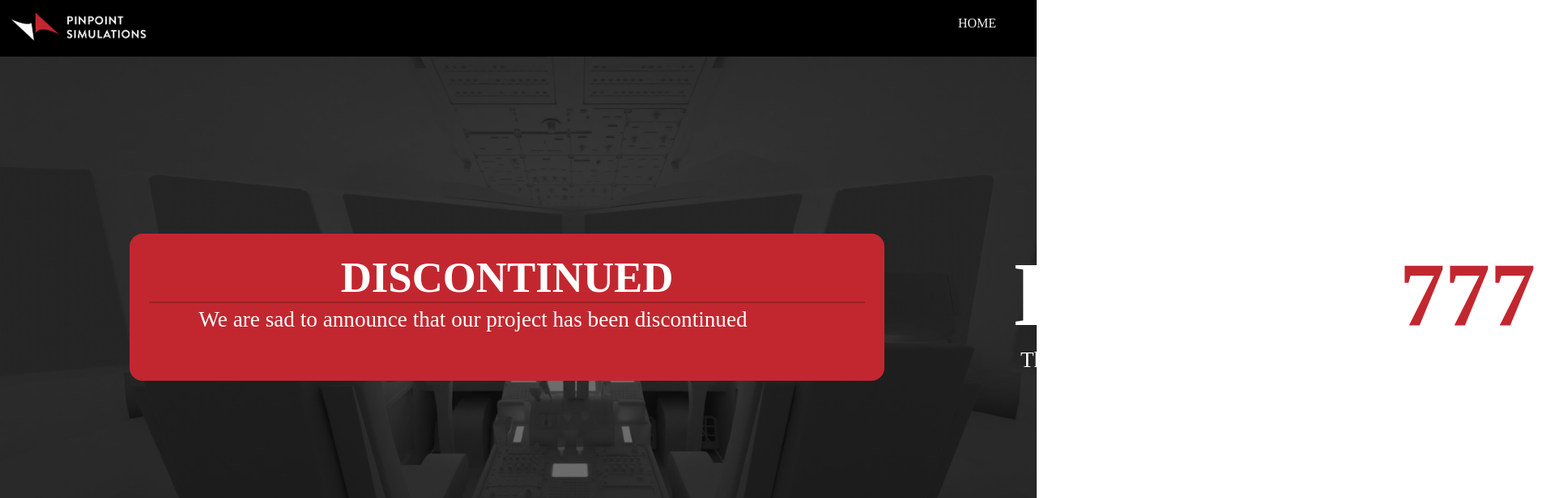
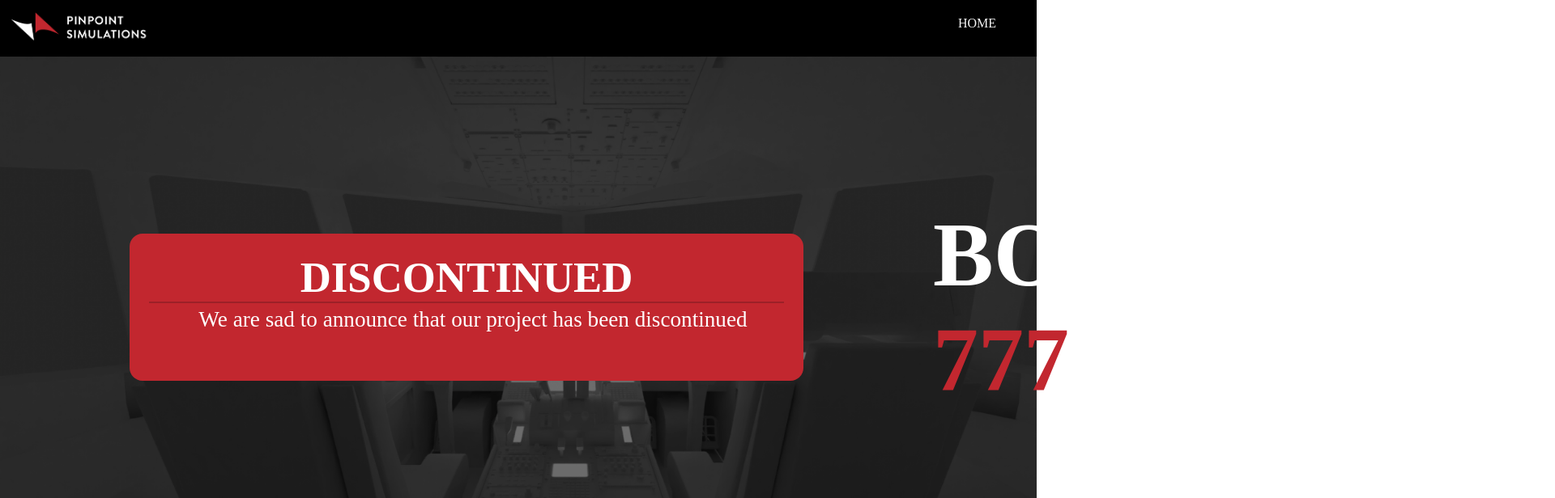
Before and after one commit to Pinpoint-Simulations/website, a Next.js app: page /Home in a window 1280 px wide. Shown: the top 616 px of the page at 81% size, 1920 px wide, since content can reach past the window. Built offline with nearby package versions, Linux system fonts and the light colour scheme.

Commit message:
Removed Element

```diff
--- a/src/components/pagecomponents/Boeing777Header.js
+++ b/src/components/pagecomponents/Boeing777Header.js
@@ -1,21 +1,6 @@
 import '../styles/boeingheader.css'
 import '../styles/discontinued.css'
 import React from 'react'
-// function Boeing777Header(){
-
-//     return (
-//         <section className="boeingHeader">
-//             <div>
-//                 <h1>BOEING <span className="_777">777</span></h1>
-//                 <p>THE WORLDS FIRST FREEWARE 777-300ER FOR MICROSOFT FLIGHT SIMULATOR</p>
-//             </div>
-//         </section>
-
-//     )
-
-
-
-// }
 
 class Boeing777Header extends React.Component{
     constructor(){
@@ -65,7 +50,6 @@
 
             <div>
                 <h1>BOEING <span className="_777">{this.state.text }</span></h1>
-                <p>The world's first freeware 777-300ER for Microsoft Flight Simulator</p>
 
             </div>
         </section>
--- a/src/components/styles/boeingheader.css
+++ b/src/components/styles/boeingheader.css
@@ -18,12 +18,11 @@
     justify-content: space-around;
     position: relative;
     /* top: 70px; */
-    height: 100vh;
+    height:100vh;
     width: 100vw;
     background-image: url('../../imgs/cockpitfull.png');
     background-attachment: fixed;
     font-family: brandon;
-
     background-size: cover;
     background-repeat: no-repeat;
     align-items: center;
--- a/src/components/styles/discontinued.css
+++ b/src/components/styles/discontinued.css
@@ -6,7 +6,7 @@
     background-color: rgb(194,39,47);
     border-radius: 1rem;
     padding: 1rem;
-    width: 900px;
+    width: 800px;
     height: 150px;
     text-align: center;
     }
```
